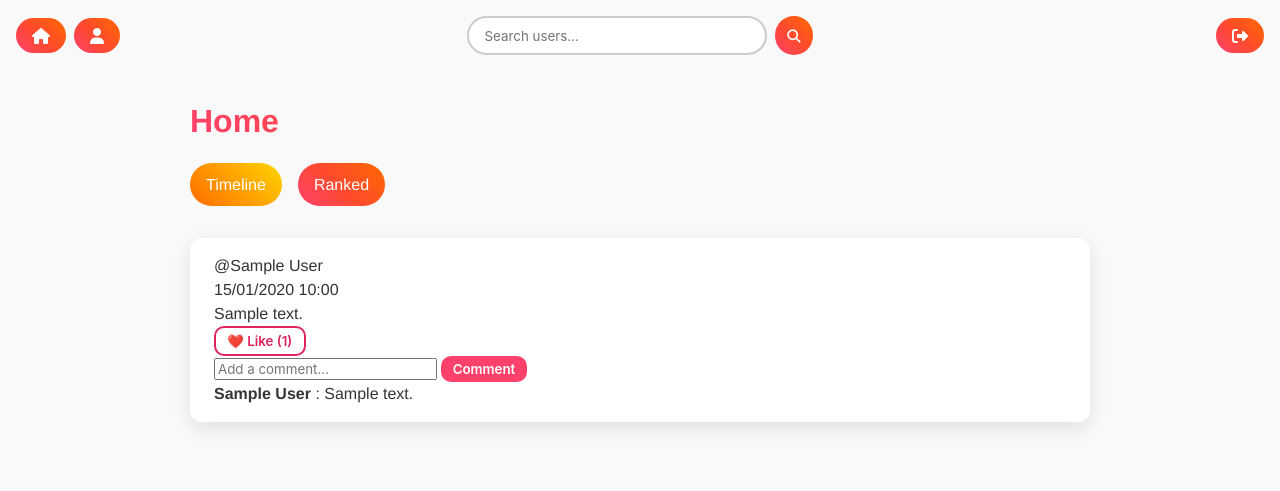
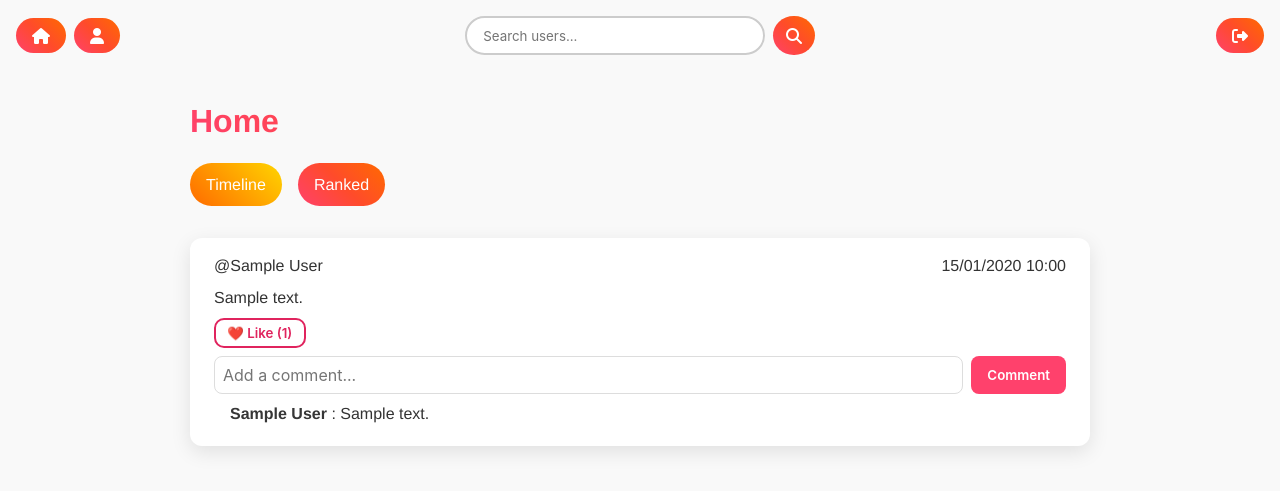
Before and after one commit to JospinJudes/hello-python-ci, a Flask app: page /home in a window 1280 px wide. Shown: the top 491 px of the page. Run offline with Flask 3, Linux system fonts and the light colour scheme; a user stored in the database is signed in; tables that the repository leaves empty hold one stand-in row (values such as "Sample post"); some libraries are stand-ins or nearby versions.

Commit message:
Comment bar

```diff
--- a/flask_auth/project/templates/base.html
+++ b/flask_auth/project/templates/base.html
@@ -181,6 +184,37 @@
             box-shadow:0 2px 6px rgba(0,0,0,0.1);
             transition:opacity 0.5s ease;
         }
+                /* ===== Comment Section ===== */
+        .comment-section {
+            display: flex;
+            gap: 0.5rem;
+            margin-top: 0.5rem;
+            width: 100%;
+        }
+
+        .comment-input {
+            flex: 1;
+            padding: 0.5rem;
+            border-radius: 8px;
+            border: 1px solid #ddd;
+            font-size: 1rem;
+        }
+
+        .comment-btn {
+            padding: 0.5rem 1rem;
+            border-radius: 8px;
+            border: none;
+            background: #ff416c;
+            color: white;
+            font-weight: 600;
+            cursor: pointer;
+            transition: all 0.3s ease;
+        }
+
+        .comment-btn:hover {
+            filter: brightness(1.1);
+        }
+
     </style>
 </head>
 <body>
@@ -197,9 +231,14 @@
         <div style="flex:2; display:flex; justify-content:center;">
             <form action="{{ url_for('main.search_user') }}" method="get" class="search-form">
                 <input type="text" name="q" placeholder="Search users..." style="width: 300px;">
-                <button type="submit"><i class="fas fa-magnifying-glass"></i></button>
+                <button type="submit" class="navbar-button">
+                    <i class="fa-solid fa-magnifying-glass "></i>
+                </button>
             </form>
         </div>
+
+
+
 
         <div style="display:flex; gap:0.5rem; flex:1; justify-content:flex-end;">
             {% if current_user.is_authenticated %}
--- a/flask_auth/project/templates/home.html
+++ b/flask_auth/project/templates/home.html
@@ -25,46 +25,48 @@
     {% for tweet in tweets %}
     <div class="tweet-card">
 
-        <div class="tweet-header">
+        <div class="tweet-header" style="display:flex; justify-content:space-between; align-items:center;">
             <div class="tweet-user">@{{ tweet.user.name }}</div>
             <div class="tweet-date">{{ tweet.timestamp.strftime('%d/%m/%Y %H:%M') }}</div>
         </div>
 
-        <div class="tweet-content">
+        <div class="tweet-content" style="margin-top:0.5rem;">
             {{ tweet.content }}
         </div>
 
-        <div class="tweet-actions">
+        <div class="tweet-actions" style="margin-top:0.5rem;">
             {% set liked = tweet.id in current_user.liked_tweet_ids %}
-            <form action="{{ url_for('main.like_tweet', tweet_id=tweet.id) }}" method="POST">
+            <form action="{{ url_for('main.like_tweet', tweet_id=tweet.id) }}" method="POST" style="display:inline;">
                 <button type="submit" class="like-btn {% if liked %}liked{% endif %}">
                     ❤️ Like ({{ tweet.likes_count }})
                 </button>
             </form>
         </div>
 
+        <!-- COMMENT FORM -->
         <form action="{{ url_for('main.comment_tweet', tweet_id=tweet.id) }}"
-              method="POST" class="comment-form">
+              method="POST" class="comment-section">
             <input type="text" name="comment_content" placeholder="Add a comment..." class="comment-input">
             <button type="submit" class="comment-btn">Comment</button>
         </form>
 
         {% if tweet.comments %}
-        <ul class="comment-list">
+        <ul class="comment-list" style="margin-top:0.5rem; padding-left:1rem; list-style:none;">
             {% for comment in tweet.comments %}
-            <li class="comment-item">
+            <li class="comment-item" style="margin-bottom:0.25rem;">
                 <strong>{{ comment.user.name }}</strong> : {{ comment.content }}
             </li>
             {% endfor %}
         </ul>
         {% endif %}
+
     </div>
     {% endfor %}
 
 </div>
 
 {% else %}
-<p class="empty-message">No posts yet.</p>
+<p class="empty-message" style="margin-top:1rem; font-style:italic; color:gray;">No posts yet.</p>
 {% endif %}
 
 {% endblock %}
```
Also changed, not shown: other parts of flask_auth/project/templates/base.html (+14 -11 lines), flask_auth/project/templates/profile_ext.html (deleted, +0 -69 lines).
